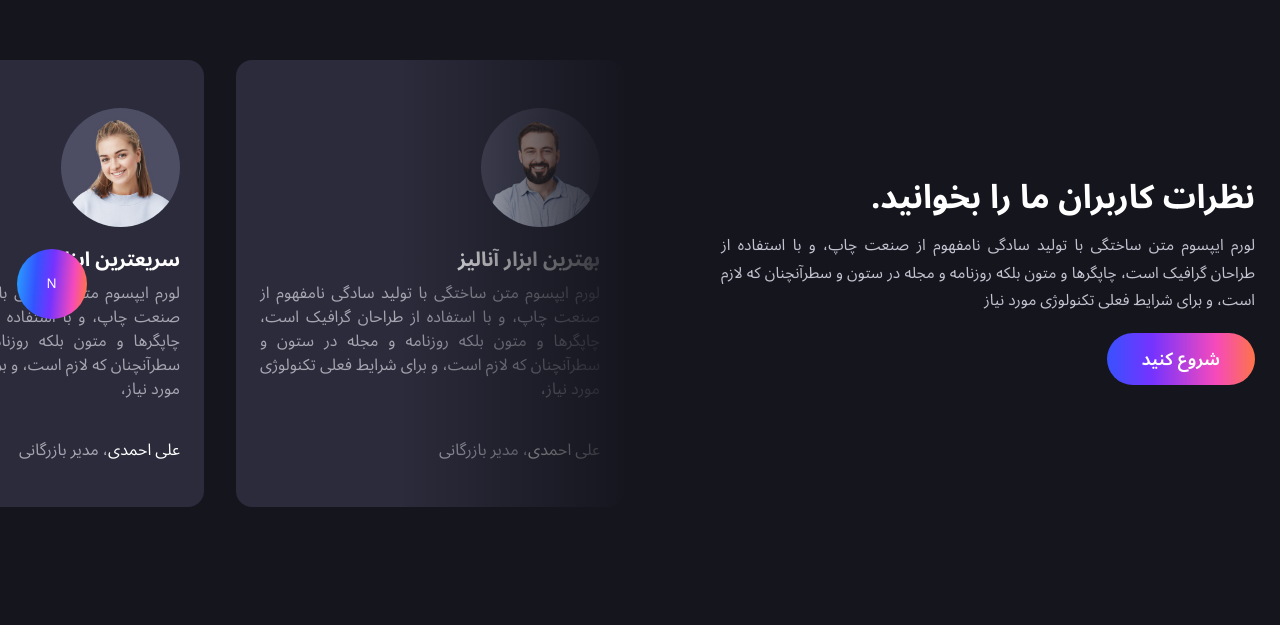
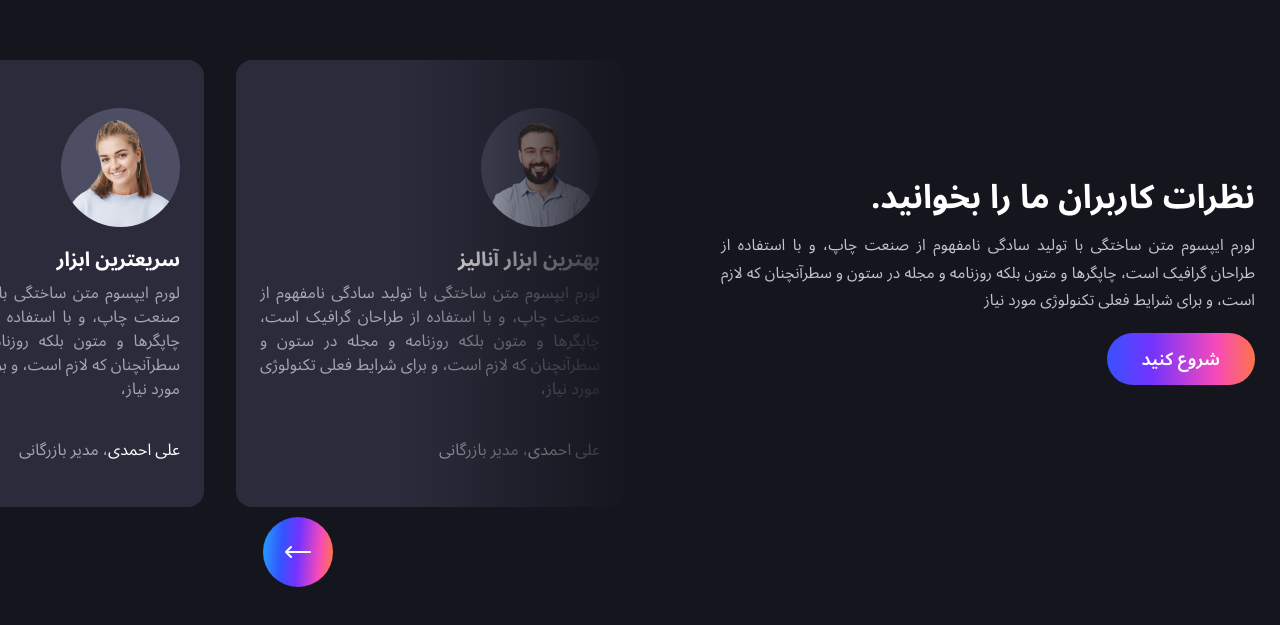
Before and after one commit to Amin-Ansari/Darkbit-X, a React (Create React App) app: page / in a window 1280 px wide. Shown: the part 7109-7734 px from the top of the page. Built offline with nearby package versions, Linux system fonts and the light colour scheme.

Commit message:
The slider buttons are re-locationed

```diff
--- a/src/components/Body/FeedCartContainer.css
+++ b/src/components/Body/FeedCartContainer.css
@@ -53,15 +53,20 @@
     #f64abb 79%,
     #ff7c33
   );
+  display: flex;
+  align-items: center;
+  justify-content: center;
   border: none;
   outline: none;
   background-color: transparent;
-  display: flex;
   color: #fff;
-  justify-content: center;
-  align-items: center;
   transition: all 0.3s;
   position: absolute;
+}
+.slider-button span {
+  display: flex;
+  justify-content: center;
+  font-size: 2rem;
 }
 .slider-button:nth-of-type(1) {
   right: 50%;
@@ -71,6 +76,16 @@
   right: 50%;
   transform: translateX(0%);
 }
+.slider-button:nth-of-type(1):hover {
+  transform: scale3d(0.98, 0.98, 0.98) translateX(110%);
+  color: #e2dddd;
+  cursor: pointer;
+}
+.slider-button:nth-of-type(2):hover {
+  transform: scale3d(0.98, 0.98, 0.98) translateX(0%);
+  color: #e2dddd;
+  cursor: pointer;
+}
 
 @media all and (min-width: 768px) {
 }
@@ -78,19 +93,8 @@
   .button-holder {
     position: absolute;
     width: 100%;
-    height: 100;
     z-index: 5;
-    top: 0px;
-    right: 0px;
-  }
-  .button-holder {
-    position: absolute;
-    width: 100%;
-    height: 100%;
-    z-index: 5;
-    display: flex;
-    align-items: center;
-    justify-content: space-between;
+    bottom: -80px;
   }
   .cart-container {
     grid-column: span 6;
@@ -101,14 +105,4 @@
   .slider-button {
     margin: 0px;
   }
-  .slider-button:nth-of-type(1) {
-    right: 0%;
-    top: 50%;
-    transform: translate(0%, -50%);
-  }
-  .slider-button:nth-of-type(2) {
-    right: 90%;
-    top: 50%;
-    transform: translate(0px, -50%);
-  }
 }
--- a/src/components/Body/FeedCartContainer.js
+++ b/src/components/Body/FeedCartContainer.js
@@ -1,9 +1,8 @@
 import React, { useRef, useState, useReducer, useEffect } from "react";
 import FeedBackCart from "./FeedBackCart";
 import "./FeedCartContainer.css";
-import GradientButton from "../UI/GradientButton";
-import { TbUserExclamation } from "react-icons/tb";
-import { FaLaptopHouse } from "react-icons/fa";
+import { HiArrowLongLeft } from "react-icons/hi2";
+import { HiArrowLongRight } from "react-icons/hi2";
 const avatar1 = require("../../assets/images/Avatarts/1.jpg");
 const avatar2 = require("../../assets/images/Avatarts/2.jpg");
 const avatar3 = require("../../assets/images/Avatarts/3.jpg");
@@ -58,7 +57,9 @@ const FeedCartContainer = (props) => {
             display: `${rightValue == 0 ? "none" : "block"}`,
           }}
         >
-          P
+          <span>
+            <HiArrowLongRight />
+          </span>
         </button>
         <button
           className="slider-button"
@@ -69,7 +70,9 @@ const FeedCartContainer = (props) => {
             }`,
           }}
         >
-          N
+          <span>
+            <HiArrowLongLeft />
+          </span>
         </button>
       </div>
     </div>
```
